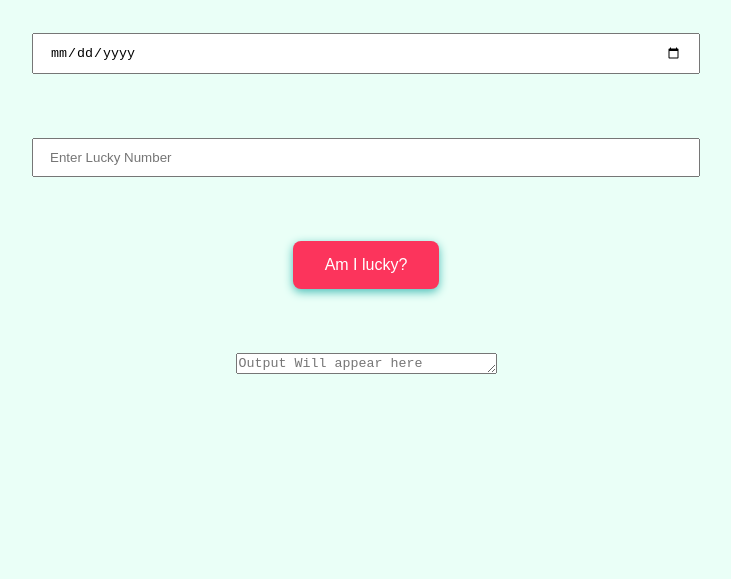
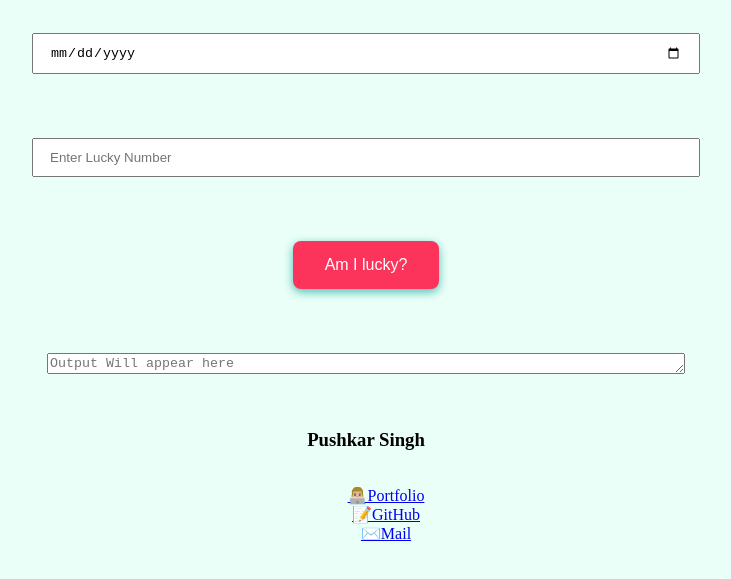
Before and after one commit to pushkarsingh019/Lucky-Birthday-Checker, a plain HTML site: page index.html in a window 1280 px wide. Shown: the part 79-658 px from the top of the page, without its empty margins (274-1005 px from the left). Drawn offline with Linux system fonts and the light colour scheme.

Commit message:
basic footer structure

```diff
--- a/index.html
+++ b/index.html
@@ -17,6 +17,15 @@
     <button id="btn">Am I lucky?</button>
     <br>
     <textarea required readonly id="output" cols="30" rows="1" placeholder="Output Will appear here"></textarea>
+    <!-- Footer -->
+    <footer>
+        <h3>Pushkar Singh</h3>
+        <ul class="portfolio-links">
+            <li><a href="https://stoicpushkar.com">👨🏼‍💻Portfolio</a></li>
+            <li><a href="https://github.com/pushkarsingh019/">📝GitHub</a></li>
+            <li><a href="mailto:pushkars423@gmail.com">✉️Mail</a></li>
+        </ul>
+    </footer>
     <script src="/app.js"></script>
 </body>
 </html>
--- a/style.css
+++ b/style.css
@@ -43,4 +43,9 @@ button {
 
 textarea {
     outline: none;
+    width: 50%;
 }
+.portfolio-links {
+    list-style: none;
+    display: inline-block;
+}
```
Also changed, not shown: 1 other file.
